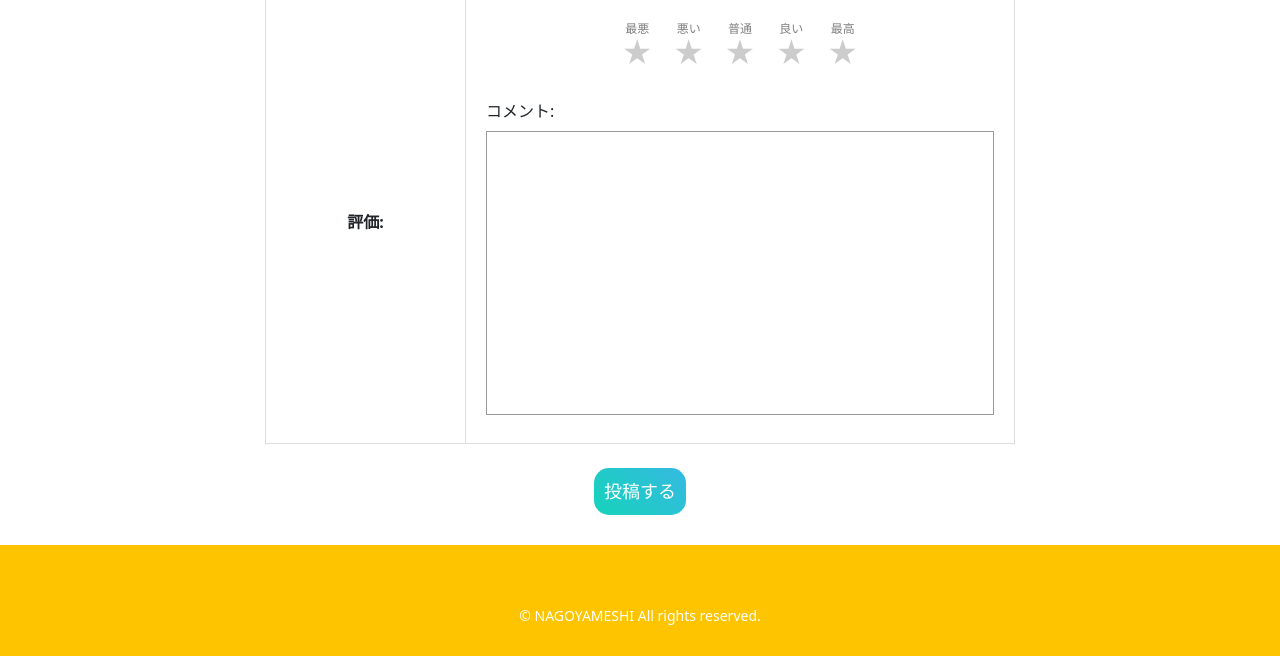
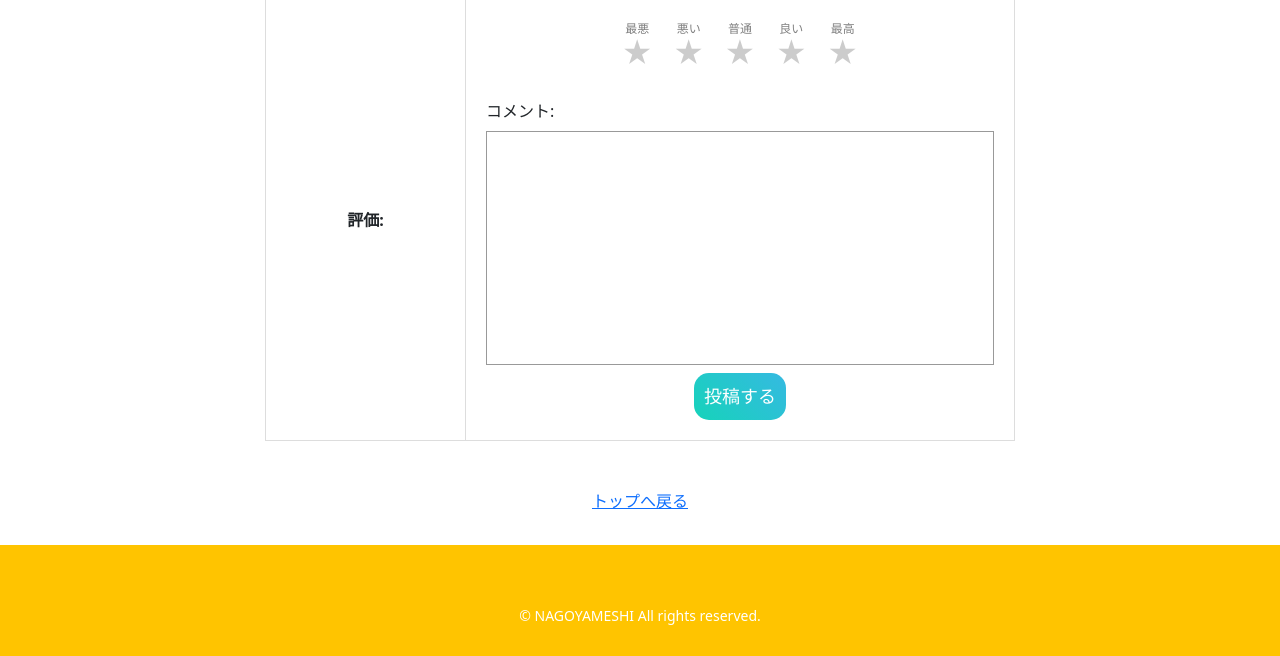
Before and after one commit to user9261/django-tabelog-kadai, a Django app: page /review/ in a window 1280 px wide. Shown: the part 144-800 px from the top of the page. Run offline with Django 5.2, Linux system fonts and the light colour scheme; some libraries are stand-ins or nearby versions.

Commit message:
4/25kadai_002更新

```diff
--- a/kadai_002/crud/templates/crud/review_form.html
+++ b/kadai_002/crud/templates/crud/review_form.html
@@ -24,7 +24,7 @@
   align-items: flex-start;
   width: 100%;
   padding: 1em 0.5em;
-  line-height: 250px;
+  line-height: 200px;
   border: 1px solid #999;
   box-sizing: border-box;
   margin: 0.5em 0;
@@ -128,13 +128,18 @@ table th{
         <br>
         <label for="comment">コメント:</label>
         <input type="text" class="txt2" id="comment" name="comment">
+         <div style = "text-align: center;">
+            <input class="hoge_button" type="submit" value="投稿する">
+         </div>
+      </form>
     </td>
   </tr>
 </table>
-     <br>
-       <div style = "text-align: center;">
-         <input class="hoge_button" type="submit" value="投稿する">
-       </div>
-     </form>
+<br>
+<br>
+  {% csrf_token %}
+    <div style="text-align: center">
+      <a href="{% url 'top' %}">トップへ戻る</a>
+    </div>
 
 {% endblock %}
--- a/kadai_002/crud/templates/mypage.html
+++ b/kadai_002/crud/templates/mypage.html
@@ -63,7 +63,7 @@
 <br>
 <br>
 <div style="text-align: center">
-    <a href="{% url 'list' %}">トップへ戻る</a>
+    <a href="{% url 'top' %}">トップへ戻る</a>
 </div>
 <br>
 {% endblock %}
--- a/kadai_002/crud/views.py
+++ b/kadai_002/crud/views.py
@@ -56,7 +56,7 @@ class RestaurantListView(ListView):
      template_name = "top.html"
 
 
-class RestaurantDetailView(DetailView):
+class RestaurantDetailView(LoginRequiredMixin, DetailView):
     model = Restaurant
     template_name = "crud/Restaurant_detail.html"
     context_object_name = 'restaurant'
@@ -78,6 +78,8 @@ class RestaurantDetailView(DetailView):
             context['is_favorite'] = False
             context['has_reservation'] = False
         return context
+
+
 
 
 
@@ -191,7 +193,16 @@ class CancelReservationView(LoginRequiredMixin, View):
 
 
 class ReviewView(TemplateView):
-     template_name = 'crud/review_form.html'
+    template_name = 'crud/review_form.html'
+    def post(self, request, restaurant_id):
+        user = request.user
+        restaurant = get_object_or_404(Restaurant, pk=restaurant_id)
+
+
+
+        return redirect('restaurant_detail', pk=restaurant.id)
+
+
 
 class MypageView(TemplateView):
      template_name = 'mypage.html'
```
Also changed, not shown: kadai_002/crud/templates/crud/Restaurant_detail.html (+7 -7 lines), kadai_002/crud/templates/top.html (+4 -4 lines), kadai_002/db.sqlite3.
